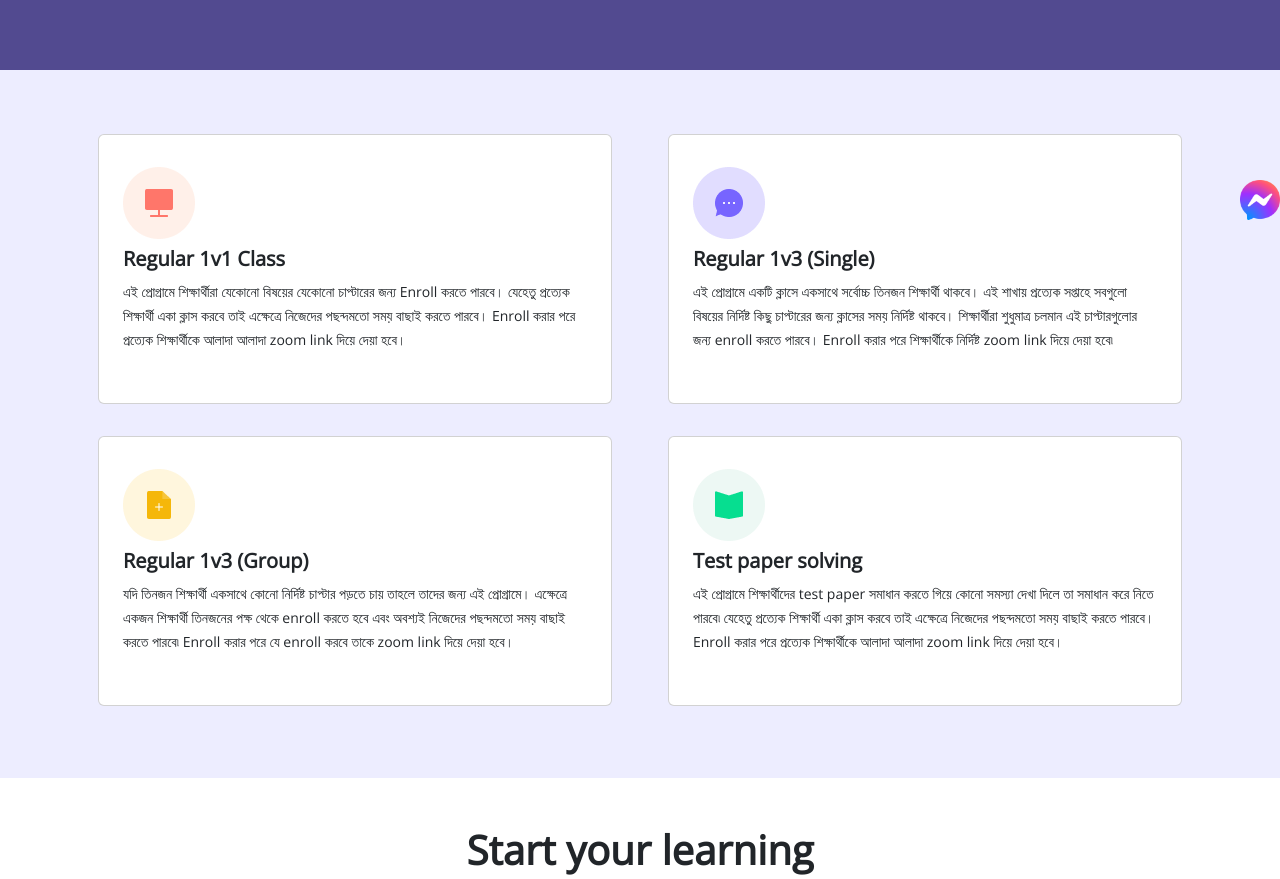
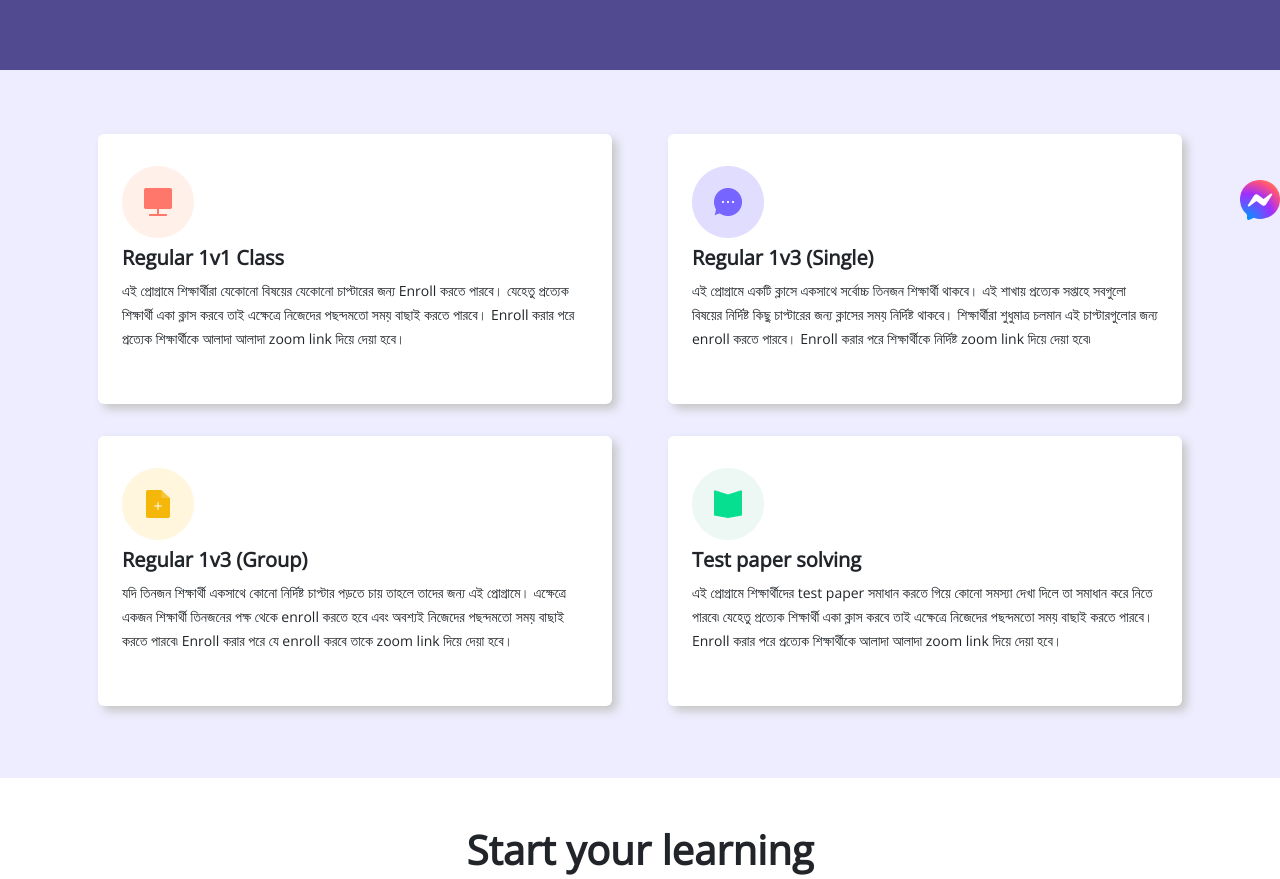
Before and after one commit to Iftekhar-Ifat/wrap-up, a Next.js app: page / in a window 1280 px wide. Shown: the part 580-1459 px from the top of the page. Built offline with nearby package versions, Linux system fonts and the light colour scheme; no server answers.

Commit message:
changed some styling

```diff
--- a/components/HomePageComponent/ServiceSection.js
+++ b/components/HomePageComponent/ServiceSection.js
@@ -24,6 +24,10 @@ const ServiceSection = () => {
                             <Col lg="6" xs="12" className="h-100">
                                 <div
                                     className={`${styles.card_body} card p-4 m-3`}
+                                    style={{
+                                        border: 'none',
+                                        boxShadow: '#c6c6c6 5px 5px 10px',
+                                    }}
                                 >
                                     <div>
                                         <Image
@@ -52,6 +56,10 @@ const ServiceSection = () => {
                             <Col lg="6" xs="12" className="h-100">
                                 <div
                                     className={`${styles.card_body} card p-4 m-3`}
+                                    style={{
+                                        border: 'none',
+                                        boxShadow: '#c6c6c6 5px 5px 10px',
+                                    }}
                                 >
                                     <div>
                                         <Image
@@ -81,6 +89,10 @@ const ServiceSection = () => {
                             <Col lg="6" xs="12" className="h-100">
                                 <div
                                     className={`${styles.card_body} card p-4 m-3`}
+                                    style={{
+                                        border: 'none',
+                                        boxShadow: '#c6c6c6 5px 5px 10px',
+                                    }}
                                 >
                                     <div>
                                         <Image
@@ -109,6 +121,10 @@ const ServiceSection = () => {
                             <Col lg="6" xs="12" className="h-100">
                                 <div
                                     className={`${styles.card_body} card p-4 m-3`}
+                                    style={{
+                                        border: 'none',
+                                        boxShadow: '#c6c6c6 5px 5px 10px',
+                                    }}
                                 >
                                     <div>
                                         <Image
--- a/styles/HomePage/Service.module.css
+++ b/styles/HomePage/Service.module.css
@@ -11,6 +11,10 @@
 
 .card_body {
     min-height: 270px;
+}
+
+.card_body:hover {
+    transform: scale(1.01);
 }
 
 .wrapper {
```
